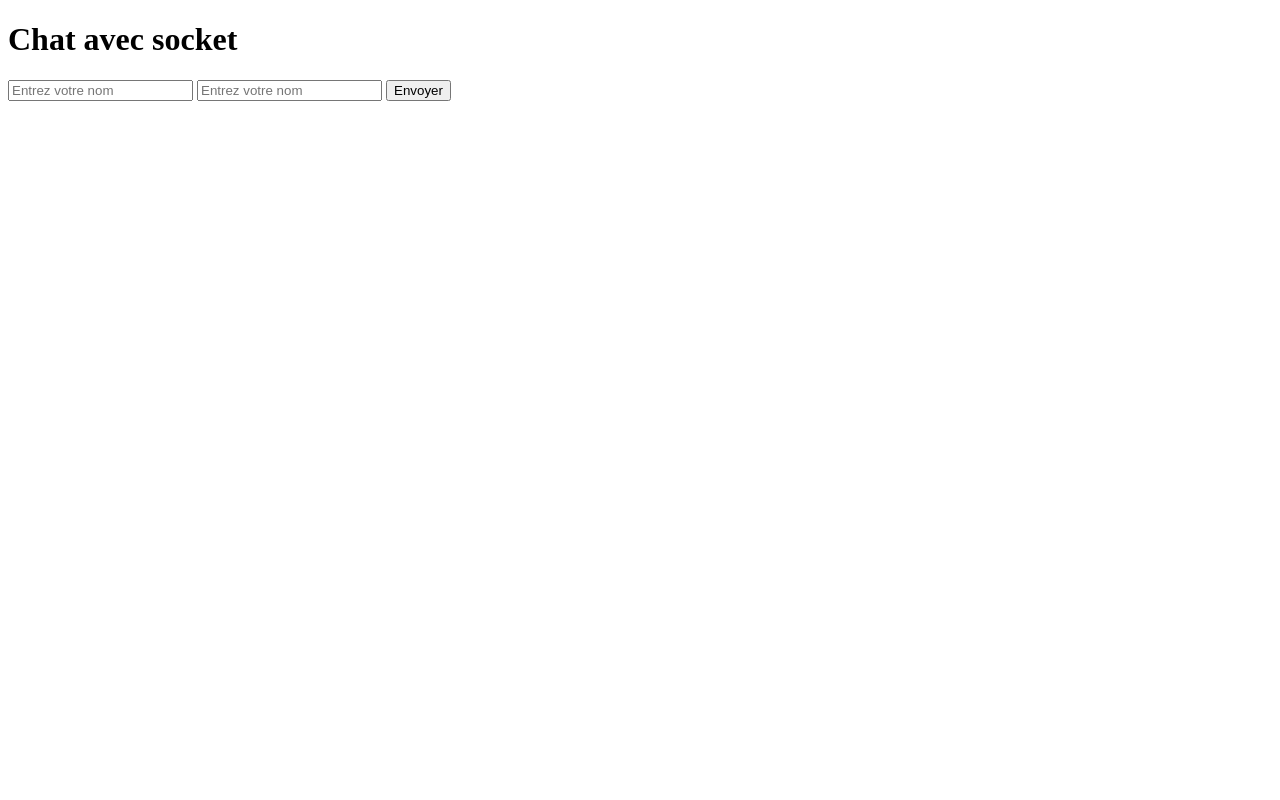
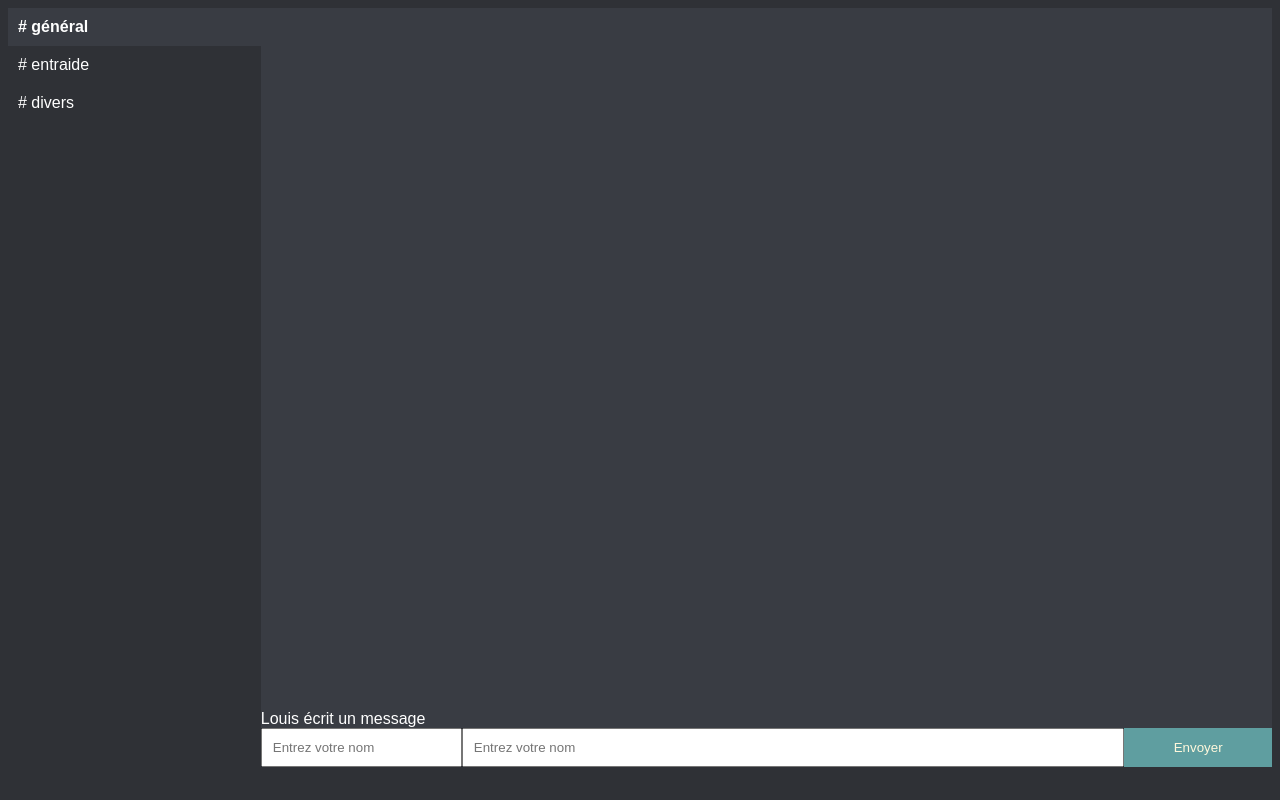
Before and after one commit to newtlouis/chat-discord-socket, a website: page index.html in a window 1280 px wide. Drawn offline with nearby package versions, Linux system fonts and the light colour scheme; no server answers.

Commit message:
css de base

```diff
--- a/index.html
+++ b/index.html
@@ -6,16 +6,30 @@
     <meta http-equiv="X-UA-Compatible" content="IE=edge">
     <meta name="viewport" content="width=device-width, initial-scale=1.0">
     <title>Chat socket.io</title>
+    <link rel="stylesheet" href="css/style.css">
 </head>
 
 <body>
-    <h1>Chat avec socket</h1>
+    <aside>
+        <ul id="tabs">
+            <li class="active"># Général</li>
+            <li># Entraide</li>
+            <li># Divers</li>
+        </ul>
+    </aside>
+
+    <main>
+        <div id="content">
             <div id="messages"></div>
+            <div id="writting">Louis écrit un message</div>
+        </div>
         <form>
             <input type="text" id="name" placeholder="Entrez votre nom">
             <input type="text" id="msg" placeholder="Entrez votre nom">
             <button>Envoyer</button>
         </form>
+    </main>
+
 
     <script src="/socket.io/socket.io.js"></script>
     <script>
--- a/index.js
+++ b/index.js
@@ -1,5 +1,9 @@
 const express = require("express");
 const app = express();
+
+const path = require("path");
+app.use(express.static(path.join(__dirname, "public")));
+
 
 const http = require("http").createServer(app);
 
--- /dev/null
+++ b/public/css/style.css
@@ -0,0 +1,81 @@
+body{
+    display: flex;
+    font-family: Arial, Helvetica, sans-serif;
+    background-color: #2f3136;
+}
+
+aside{
+    flex: 1;
+}
+
+main{
+    flex: 4;
+}
+
+#tabs{
+    list-style-type: none;
+    padding: 0;
+    margin: 0;
+}
+
+#tabs li{
+    padding: 10px;
+    color: white;
+    text-transform: lowercase;
+}
+
+#tabs li.active{
+    background-color: #393c43;
+    font-weight: bold;
+}
+
+#tabs li:not(.active){
+    cursor: pointer;
+}
+
+#content{
+    height: 90vh;
+    position: relative;
+}
+
+#messages{
+    height:100%;
+    overflow-y: scroll;
+    background-color: #393c43;
+
+}
+
+#writting{
+    position: absolute;
+    bottom: 0;
+    background-color: #393c43;
+    color: white;
+}
+
+#messages div{
+    margin: 0;
+    padding: 10px;
+    color: white;
+}
+
+form{
+    display: flex;
+}
+
+#name{
+    flex:1;
+    padding: 10px;
+}
+
+#msg{
+    flex: 5;
+    padding: 10px;
+}
+
+button{
+    flex: 1;
+    padding: 10px;
+    border: none;
+    background-color: cadetblue;
+    color: cornsilk;
+}
```
Also changed, not shown: public/js/script.js (added). Lines whose indentation alone changed are shown as unchanged.
